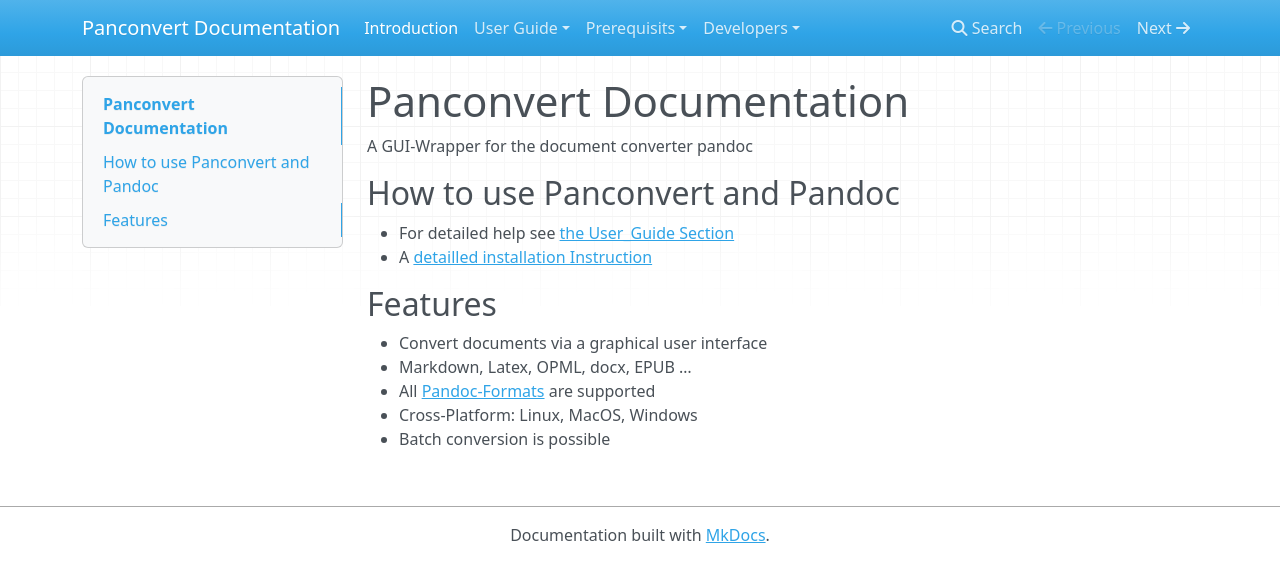
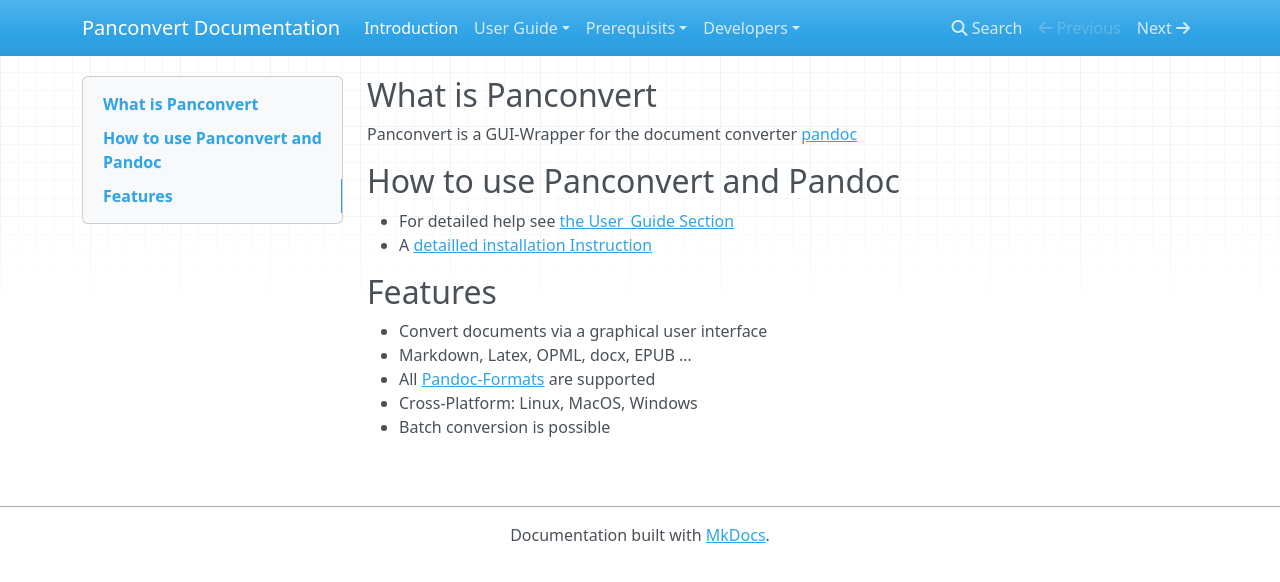
Before and after one commit to apaeffgen/PanConvert, an MkDocs documentation site: the page built from docs/index.md, in a window 1280 px wide. Shown: the top 582 px of the page. Built offline with MkDocs 1.6.1, drawn with Linux system fonts in a browser that asks for light colours; nearby versions of some CDN libraries; old or Windows-style settings are respelled for this version of MkDocs.

```diff
--- a/docs/index.md
+++ b/docs/index.md
@@ -1,5 +1,5 @@
-# Panconvert Documentation
-A GUI-Wrapper for the document converter pandoc
+## What is Panconvert
+Panconvert is a GUI-Wrapper for the document converter [pandoc](http://pandoc.org)
 
 ## How to use Panconvert and Pandoc
 
```
